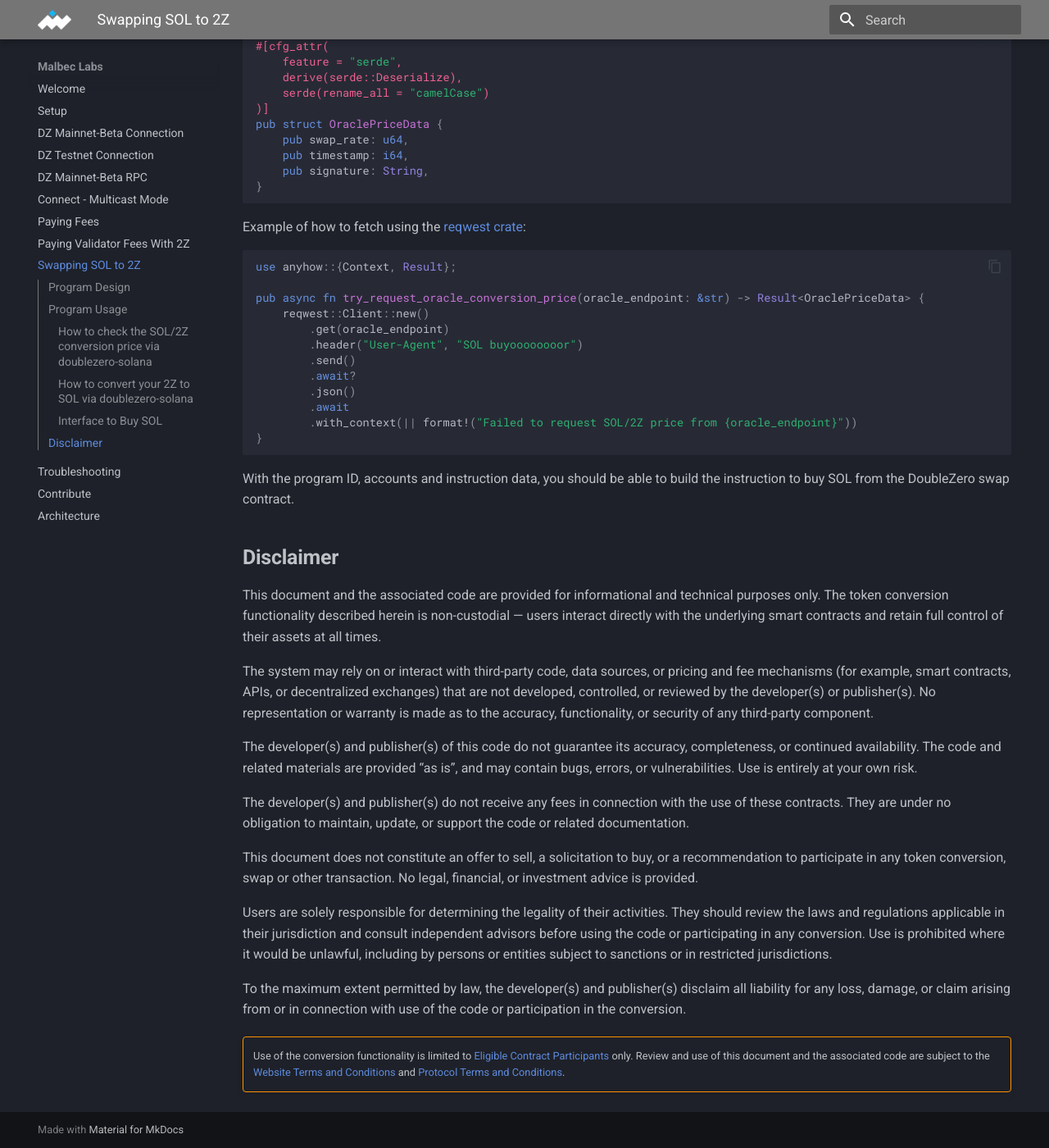
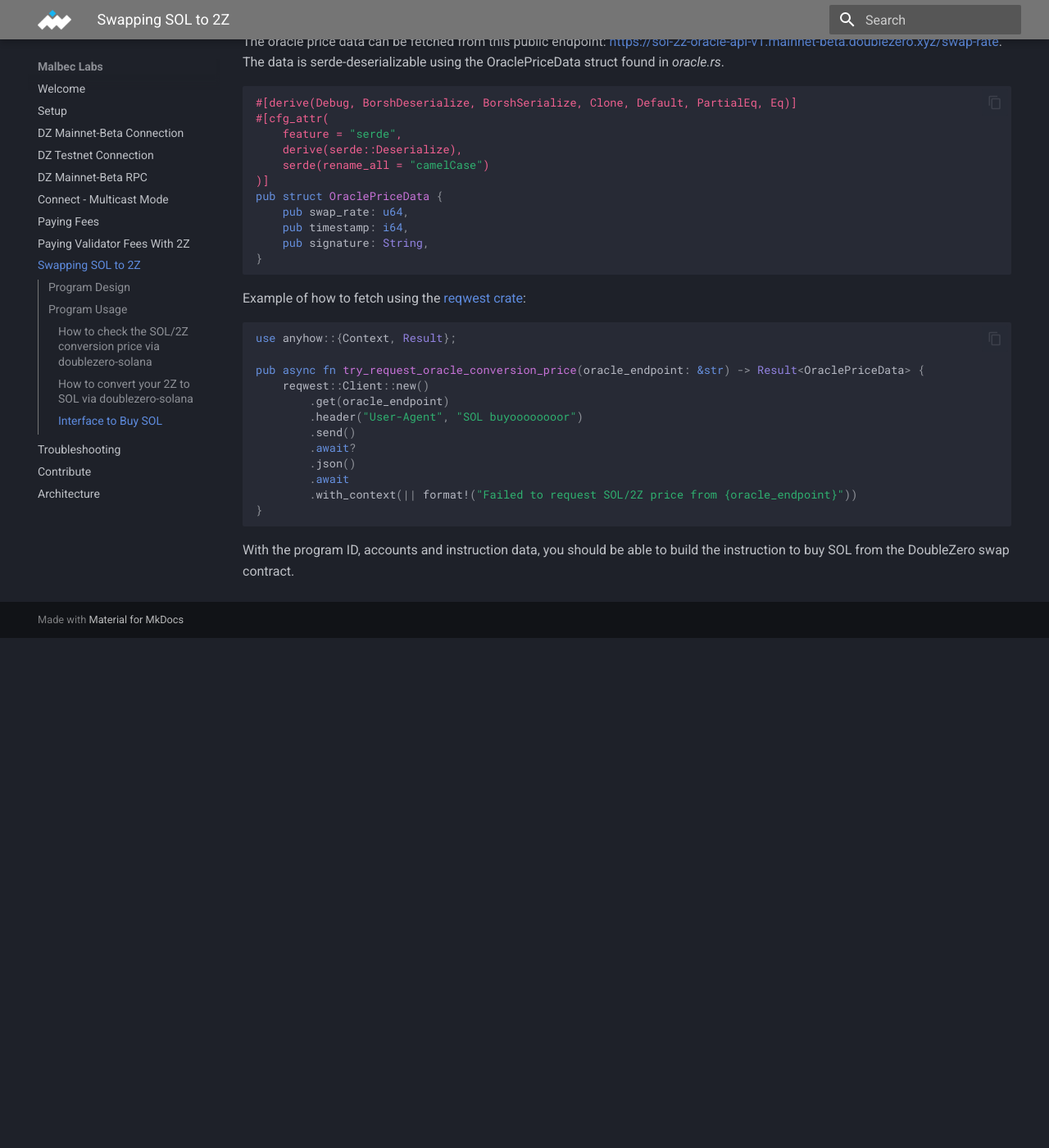
Before and after one commit to malbeclabs/docs, an MkDocs documentation site: the page built from docs/Swapping-sol-to-2z.md, in a window 1280 px wide and 1400 px high, scrolled down 3369 px. Shown: the whole window at 82% size. Built offline with MkDocs 1.6.1 and Material for MkDocs 9.7.7, drawn with Linux system fonts in a browser that asks for light colours; after the commit the page ends 4147 px from its top, so only the background shows below that; some of the changed text lies outside the part shown.

````diff
--- a/docs/Swapping-sol-to-2z.md
+++ b/docs/Swapping-sol-to-2z.md
@@ -156,22 +159,3 @@ pub async fn try_request_oracle_conversion_price(oracle_endpoint: &str) -> Resul
 ```
 
 With the program ID, accounts and instruction data, you should be able to build the instruction to buy SOL from the DoubleZero swap contract.
-
-## **Disclaimer**
-
-This document and the associated code are provided for informational and technical purposes only. The token conversion functionality described herein is non-custodial — users interact directly with the underlying smart contracts and retain full control of their assets at all times.
-
-The system may rely on or interact with third-party code, data sources, or pricing and fee mechanisms (for example, smart contracts, APIs, or decentralized exchanges) that are not developed, controlled, or reviewed by the developer(s) or publisher(s). No representation or warranty is made as to the accuracy, functionality, or security of any third-party component.
-
-The developer(s) and publisher(s) of this code do not guarantee its accuracy, completeness, or continued availability. The code and related materials are provided “as is”, and may contain bugs, errors, or vulnerabilities. Use is entirely at your own risk.
-
-The developer(s) and publisher(s) do not receive any fees in connection with the use of these contracts. They are under no obligation to maintain, update, or support the code or related documentation.
-
-This document does not constitute an offer to sell, a solicitation to buy, or a recommendation to participate in any token conversion, swap or other transaction. No legal, financial, or investment advice is provided.
-
-Users are solely responsible for determining the legality of their activities. They should review the laws and regulations applicable in their jurisdiction and consult independent advisors before using the code or participating in any conversion. Use is prohibited where it would be unlawful, including by persons or entities subject to sanctions or in restricted jurisdictions.
-
-To the maximum extent permitted by law, the developer(s) and publisher(s) disclaim all liability for any loss, damage, or claim arising from or in connection with use of the code or participation in the conversion.
-
-!!! warning ""
-    Use of the conversion functionality is limited to [Eligible Contract Participants](https://share.google/dXO473u1lUjKvUH6t) only. Review and use of this document and the associated code are subject to the [Website Terms and Conditions](https://doublezero.xyz/terms) and [Protocol Terms and Conditions](https://doublezero.xyz/terms-protocol).
````
Also changed, not shown: other parts of docs/Swapping-sol-to-2z.md (+3 -0 lines), docs/paying-fees2z.md (+14 -15 lines).
